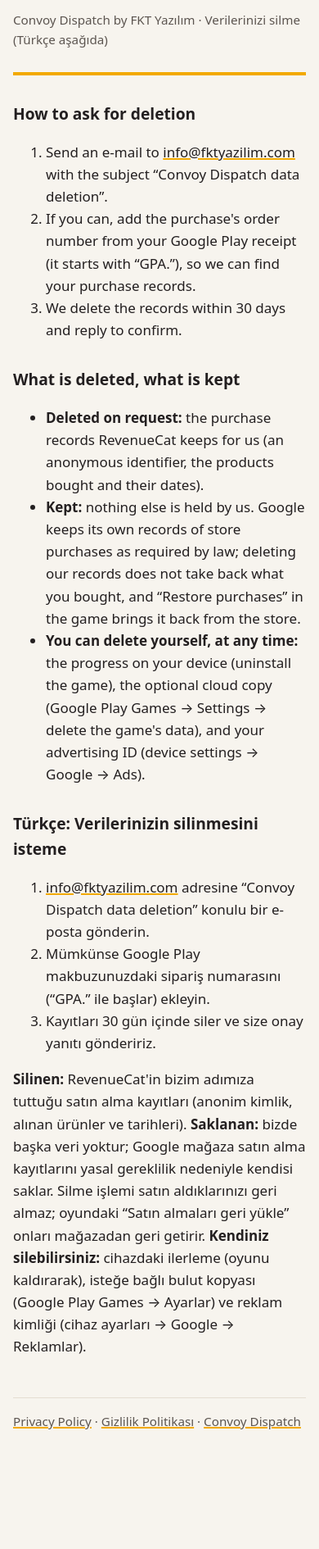
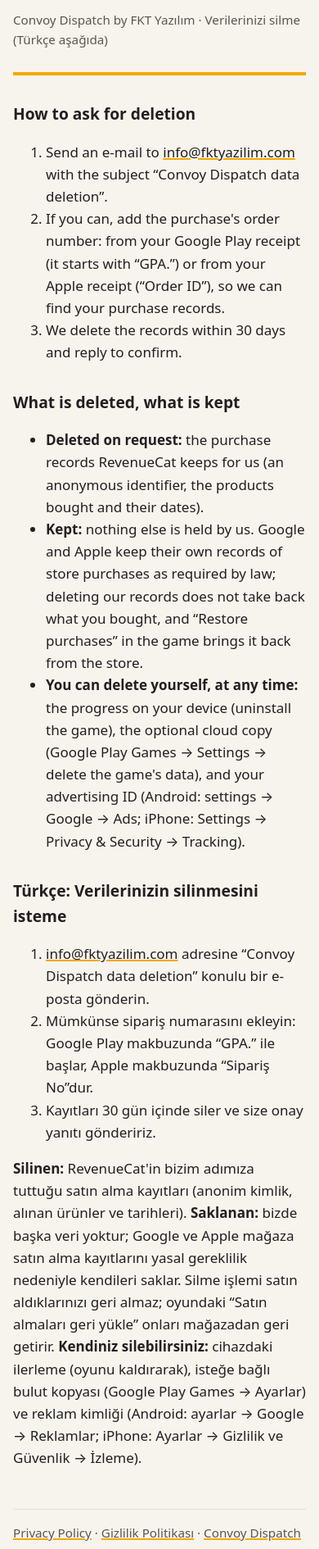
Before and after one commit to fatihkurtl/convoy-dispatch-legal, a plain HTML site: page data-deletion.html in a window 390 px wide. Shown: the part 107-1997 px from the top of the page at 82% size. Before the commit the page ends 1917 px from the top, so only its background shows below. Drawn offline with Linux system fonts and the light colour scheme.

Commit message:
feat: the privacy and deletion pages cover iPhone and iPad

```diff
--- a/data-deletion.html
+++ b/data-deletion.html
@@ -17,8 +17,8 @@
 <ol>
 <li>Send an e-mail to <a href="mailto:info@fktyazilim.com?subject=Convoy%20Dispatch%20data%20deletion">info@fktyazilim.com</a>
 with the subject “Convoy Dispatch data deletion”.</li>
-<li>If you can, add the purchase's order number from your Google Play receipt (it starts with “GPA.”), so we can
-find your purchase records.</li>
+<li>If you can, add the purchase's order number: from your Google Play receipt (it starts with “GPA.”) or from your
+Apple receipt (“Order ID”), so we can find your purchase records.</li>
 <li>We delete the records within 30 days and reply to confirm.</li>
 </ol>
 
@@ -26,26 +26,26 @@ find your purchase records.</li>
 <ul>
 <li><strong>Deleted on request:</strong> the purchase records RevenueCat keeps for us (an anonymous identifier, the
 products bought and their dates).</li>
-<li><strong>Kept:</strong> nothing else is held by us. Google keeps its own records of store purchases as required by
-law; deleting our records does not take back what you bought, and “Restore purchases” in the game brings it back
+<li><strong>Kept:</strong> nothing else is held by us. Google and Apple keep their own records of store purchases as
+required by law; deleting our records does not take back what you bought, and “Restore purchases” in the game brings it back
 from the store.</li>
 <li><strong>You can delete yourself, at any time:</strong> the progress on your device (uninstall the game), the
-optional cloud copy (Google Play Games → Settings → delete the game's data), and your advertising ID (device
-settings → Google → Ads).</li>
+optional cloud copy (Google Play Games → Settings → delete the game's data), and your advertising ID (Android: settings → Google → Ads; iPhone: Settings → Privacy &amp; Security →
+Tracking).</li>
 </ul>
 
 <h2>Türkçe: Verilerinizin silinmesini isteme</h2>
 <ol>
 <li><a href="mailto:info@fktyazilim.com?subject=Convoy%20Dispatch%20data%20deletion">info@fktyazilim.com</a>
 adresine “Convoy Dispatch data deletion” konulu bir e-posta gönderin.</li>
-<li>Mümkünse Google Play makbuzunuzdaki sipariş numarasını (“GPA.” ile başlar) ekleyin.</li>
+<li>Mümkünse sipariş numarasını ekleyin: Google Play makbuzunda “GPA.” ile başlar, Apple makbuzunda “Sipariş No”dur.</li>
 <li>Kayıtları 30 gün içinde siler ve size onay yanıtı göndeririz.</li>
 </ol>
 <p><strong>Silinen:</strong> RevenueCat'in bizim adımıza tuttuğu satın alma kayıtları (anonim kimlik, alınan ürünler ve
-tarihleri). <strong>Saklanan:</strong> bizde başka veri yoktur; Google mağaza satın alma kayıtlarını yasal gereklilik
-nedeniyle kendisi saklar. Silme işlemi satın aldıklarınızı geri almaz; oyundaki “Satın almaları geri yükle” onları
+tarihleri). <strong>Saklanan:</strong> bizde başka veri yoktur; Google ve Apple mağaza satın alma kayıtlarını yasal
+gereklilik nedeniyle kendileri saklar. Silme işlemi satın aldıklarınızı geri almaz; oyundaki “Satın almaları geri yükle” onları
 mağazadan geri getirir. <strong>Kendiniz silebilirsiniz:</strong> cihazdaki ilerleme (oyunu kaldırarak), isteğe bağlı
-bulut kopyası (Google Play Games → Ayarlar) ve reklam kimliği (cihaz ayarları → Google → Reklamlar).</p>
+bulut kopyası (Google Play Games → Ayarlar) ve reklam kimliği (Android: ayarlar → Google → Reklamlar; iPhone: Ayarlar → Gizlilik ve Güvenlik → İzleme).</p>
 
 <footer><a href="privacy.html">Privacy Policy</a> · <a href="gizlilik.html">Gizlilik Politikası</a> ·
 <a href="index.html">Convoy Dispatch</a></footer>
```
Also changed, not shown: gizlilik.html (+6 -3 lines), privacy.html (+6 -3 lines).
